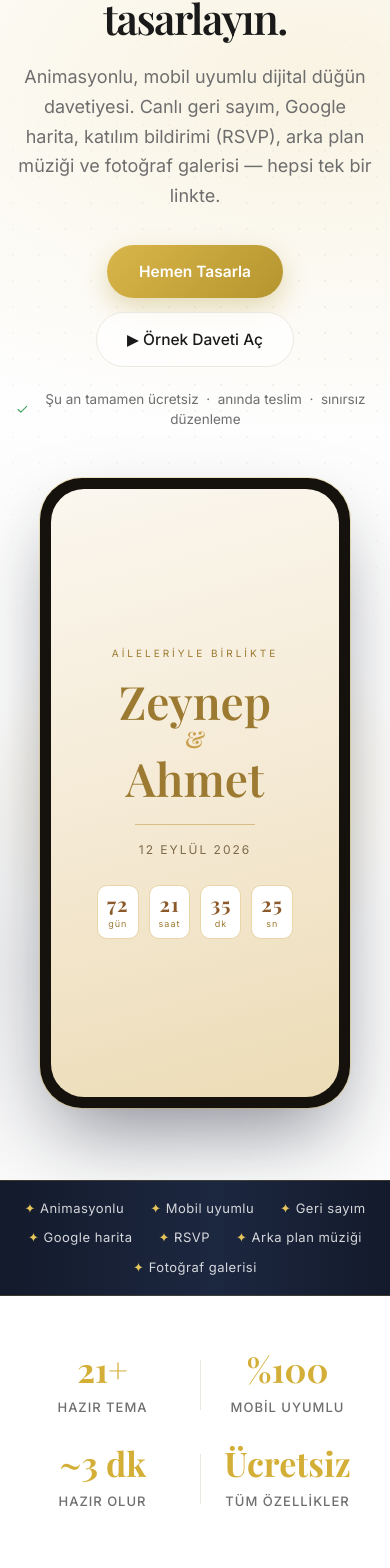
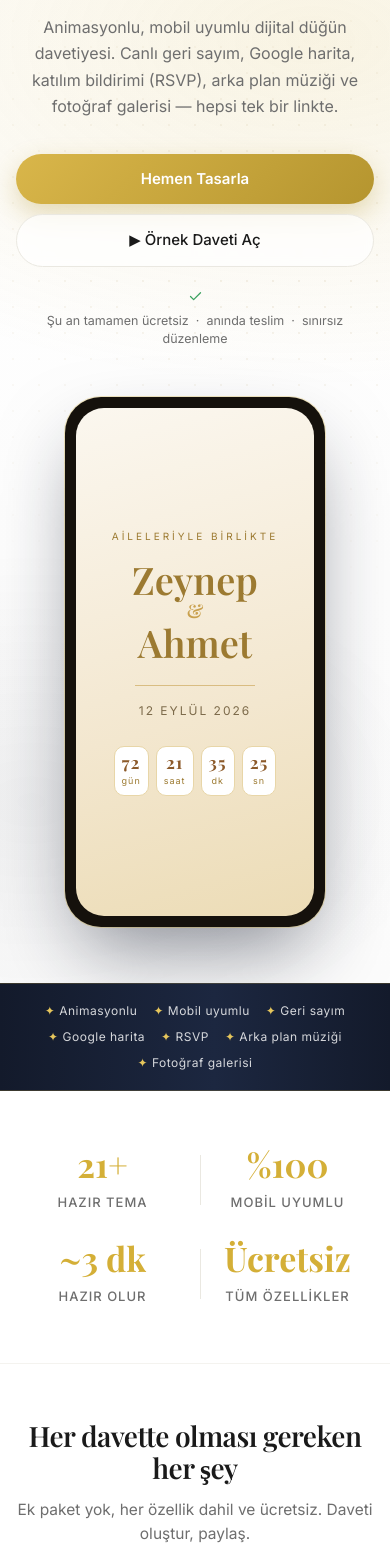
Before and after one commit to enesakmehmet/Davet, a React (Vite) app in the folder frontend/: page / in a window 390 px wide. Shown: the part 304-1872 px from the top of the page. Built offline with nearby package versions, Linux system fonts and the light colour scheme; no server answers; a web font is replaced by a local one.

Commit message:
style: panel ve ana sayfa mobil responsive optimizasyonu

```diff
--- a/frontend/src/pages/Dashboard.css
+++ b/frontend/src/pages/Dashboard.css
@@ -281,27 +281,51 @@
 
 @media (max-width: 860px) {
   .dashboard-layout { flex-direction: column; height: auto; }
-  .dashboard-sidebar { width: 100%; flex-direction: row; flex-wrap: wrap; align-items: center; padding: 16px; gap: 10px; }
-  .sidebar-nav { flex-direction: row; flex-wrap: wrap; }
-  .sidebar-footer { margin-top: 0; border-top: none; padding-top: 0; }
-  .db-new { margin: 0; }
-  .dashboard-main { padding: 20px; }
-  .db-hero { padding: 20px; }
-  .db-count > div { min-width: 56px; padding: 9px 8px; }
-  .db-count b { font-size: 21px; }
+
+  /* Üst bar: satır 1 = marka + yeni oluştur + kullanıcı, satır 2 = yatay kayan menü */
+  .dashboard-sidebar { width: 100%; flex-direction: row; flex-wrap: wrap; align-items: center; gap: 10px 12px; padding: 12px 14px; position: sticky; top: 0; z-index: 50; }
+  .sidebar-brand { margin: 0; }
+  .db-brand { font-size: 20px; }
+  .db-brand-sub { display: none; }
+  .db-new { margin: 0 0 0 auto; padding: 9px 14px; font-size: 13px; order: 2; }
+  .sidebar-footer { order: 3; margin: 0; border: 0; padding: 0; }
+  .user-profile { gap: 8px; }
+  .db-user-name { font-size: 13px; }
+  .sidebar-nav { order: 4; flex-direction: row; flex-wrap: nowrap; overflow-x: auto; width: 100%; gap: 6px; padding-bottom: 2px; -webkit-overflow-scrolling: touch; scrollbar-width: none; }
+  .sidebar-nav::-webkit-scrollbar { display: none; }
+  .nav-item { padding: 9px 13px; font-size: 13px; white-space: nowrap; flex: 0 0 auto; width: auto; }
+  .nav-item.active { box-shadow: inset 0 -2px 0 #e6c65c; }
+
+  .dashboard-main { padding: 18px 14px 28px; }
+  .db-head { margin-bottom: 18px; }
+
+  /* Geri sayım hero: alt alta, kutular tam genişlik */
+  .db-hero { flex-direction: column; align-items: flex-start; padding: 18px; gap: 14px; }
+  .db-hero h2 { font-size: 20px; }
+  .db-count { width: 100%; gap: 8px; }
+  .db-count > div { flex: 1 1 0; min-width: 0; padding: 9px 4px; }
+  .db-count b { font-size: 20px; }
 }
 
 @media (max-width: 560px) {
-  .dashboard-main { padding: 16px; }
+  .dashboard-main { padding: 14px 12px 24px; }
   .db-title { font-size: 22px; }
+  .db-sub { font-size: 13px; }
   .content-section { padding: 20px; border-radius: 16px; }
-  .db-cards { grid-template-columns: 1fr 1fr; gap: 12px; }
-  .db-stat { padding: 16px; }
-  .db-stat b { font-size: 26px; }
+  .db-cards { grid-template-columns: 1fr 1fr; gap: 10px; }
+  .db-stat { padding: 14px; }
+  .db-stat b { font-size: 24px; }
+  .db-stat-top { font-size: 10.5px; margin-bottom: 8px; }
+  .db-stat-top i { width: 28px; height: 28px; border-radius: 8px; }
+  .db-panel { padding: 16px; border-radius: 14px; }
   .inv-grid { grid-template-columns: 1fr; }
+  .inv-meta { gap: 14px; }
   .inv-actions { gap: 8px; }
-  .db-btn { flex: 1 1 auto; justify-content: center; }
+  .db-btn { flex: 1 1 auto; justify-content: center; padding: 9px 10px; font-size: 12.5px; }
   .db-picker { flex-wrap: wrap; }
   .db-picker select { min-width: 0; flex: 1 1 100%; }
-  .nav-item span { display: inline; }
+  .db-recent-item small { max-width: 150px; }
+  .db-hero h2 { font-size: 18px; }
+  .db-banner { font-size: 12.5px; padding: 10px 12px; }
+  .settings-form { max-width: 100%; }
 }
--- a/frontend/src/pages/Home.css
+++ b/frontend/src/pages/Home.css
@@ -211,19 +211,46 @@ section { padding: 96px 0; }
 /* ===== RESPONSIVE ===== */
 @media (max-width: 992px) {
   section { padding: 72px 0; }
+  .hero-section { min-height: auto; padding: 56px 0 64px; }
   .hero-container { grid-template-columns: 1fr; text-align: center; gap: 48px; }
   .hero-content { margin: 0 auto; }
   .hero-actions, .hero-trust { justify-content: center; }
   .hero-subtitle { margin-left: auto; margin-right: auto; }
+  .hero-visuals::before { width: 360px; height: 360px; }
   .features-grid, .steps-grid, .reviews-grid { grid-template-columns: 1fr; }
   .showcase-grid { grid-template-columns: repeat(2,1fr); }
   .single-price { grid-template-columns: 1fr; max-width: 480px; }
   .floating-card { display: none; }
 }
 @media (max-width: 560px) {
-  .hero-title { font-size: 42px; }
-  .section-header h2 { font-size: 30px; }
+  section { padding: 56px 0; }
+  .hero-section { padding: 40px 0 56px; }
+  .hero-title { font-size: 38px; letter-spacing: -1px; }
+  .hero-subtitle { font-size: 16px; }
+  .badge { font-size: 11.5px; padding: 7px 14px; }
+  .hero-actions { width: 100%; gap: 10px; }
+  .btn-primary-large, .btn-outline-large { flex: 1 1 100%; text-align: center; padding: 14px 18px; font-size: 15px; }
+  .hero-trust { flex-wrap: wrap; justify-content: center; font-size: 12.5px; }
+  .mockup-frame { width: 260px; height: 530px; border-radius: 36px; }
+  .mockup-screen { border-radius: 28px; }
+  .m-title { font-size: 38px; }
+  .m-countdown { gap: 7px; }
+  .m-countdown span { padding: 7px 7px; }
+  .m-countdown b { font-size: 17px; }
+  .hero-visuals::before { width: 300px; height: 300px; }
+  .pill-row { gap: 8px 16px; }
+  .pill-row span { font-size: 12px; }
+  .section-header { margin-bottom: 36px; }
+  .section-header h2 { font-size: 28px; }
+  .section-header p { font-size: 15.5px; }
+  .f-card, .step-card, .r-card { padding: 24px 20px; }
   .showcase-grid { grid-template-columns: 1fr; }
+  .sc-card { height: 270px; }
   .sp-left, .sp-right { padding: 32px 24px; }
-  .sp-amount { font-size: 60px; }
+  .sp-amount { font-size: 56px; }
+  .sp-features li { font-size: 14px; }
+  .faq-item { padding: 16px 16px; }
+  .faq-q h4 { font-size: 15.5px; }
+  .cta-inner h2 { font-size: 27px; }
+  .cta-inner p { font-size: 16px; }
 }
```
